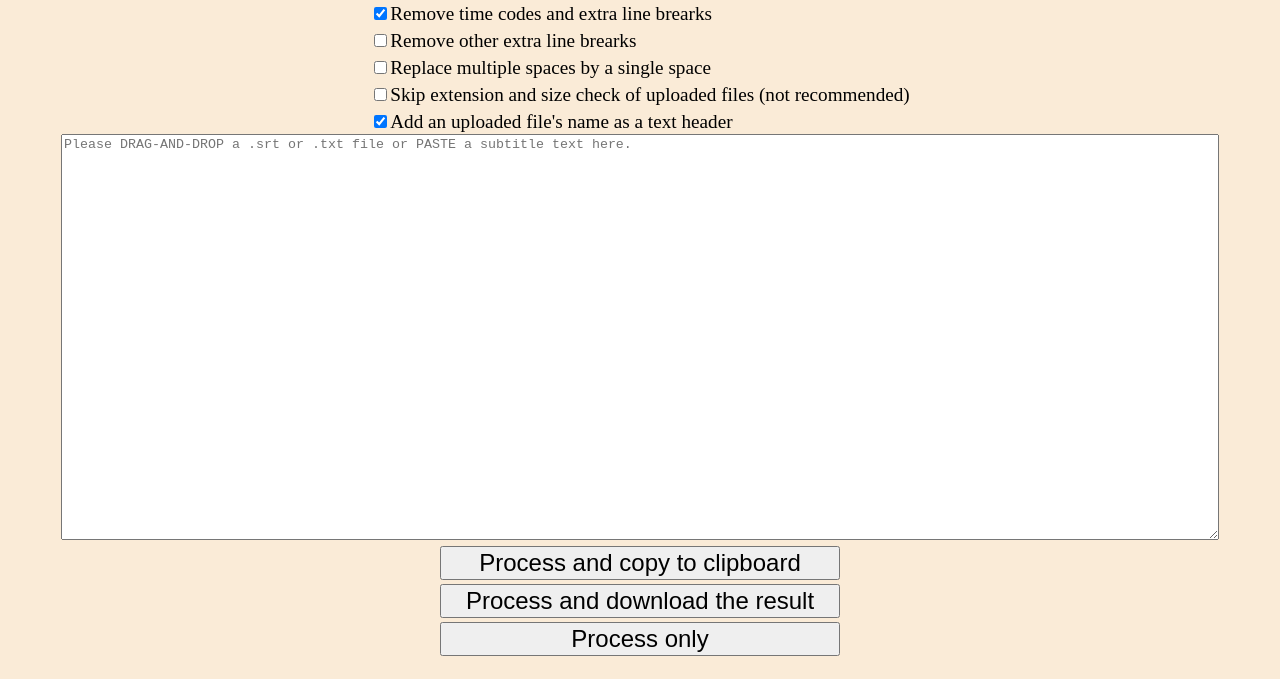
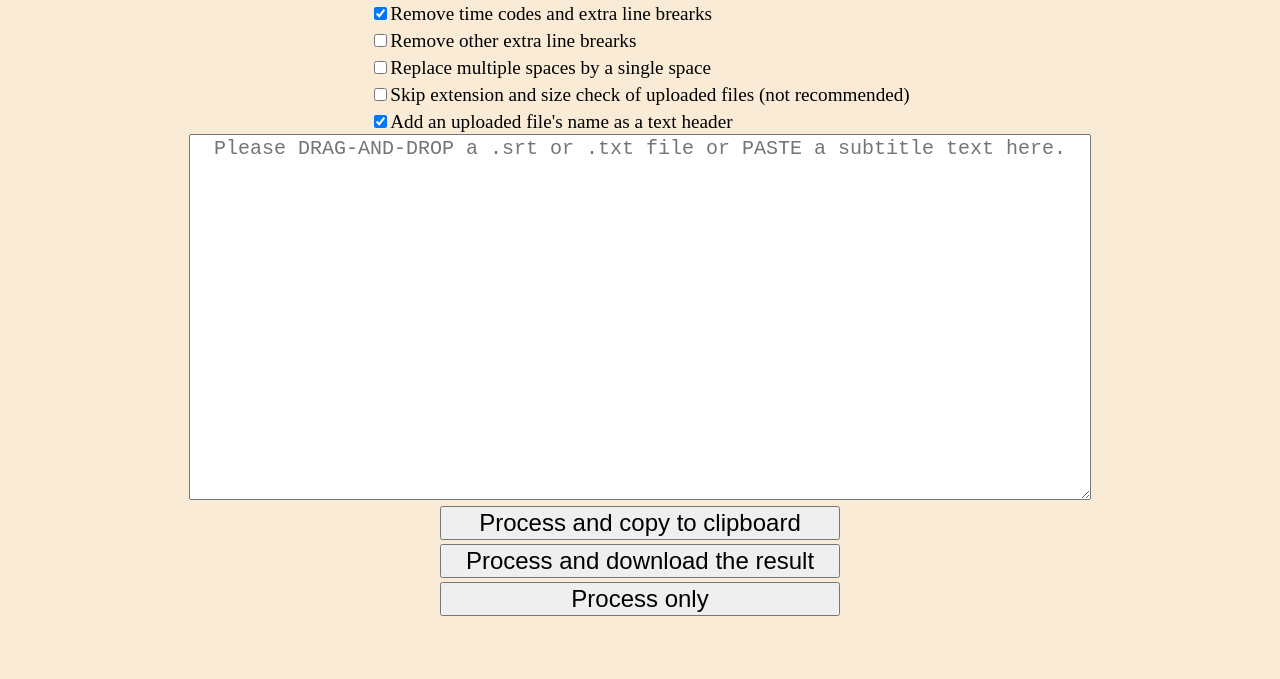
Before and after one commit to rvk220/Subtitle-time-code-remover, a plain HTML site: page index.html in a window 1280 px wide. Shown: the part 121-800 px from the top of the page. Drawn offline with Linux system fonts and the light colour scheme.

Commit message:
Update stylesheet.css

```diff
--- a/stylesheet.css
+++ b/stylesheet.css
@@ -16,9 +16,14 @@ body {
     font-size:3vh;
 }
 
-textarea{
-    width: 90vw;
-    height: 50vh;
+textarea {
+    width:70vw;
+    height: 45vh;
+}
+
+textarea::placeholder {
+    font-size: 150%;
+    text-align: center;
 }
 
 button{
```
